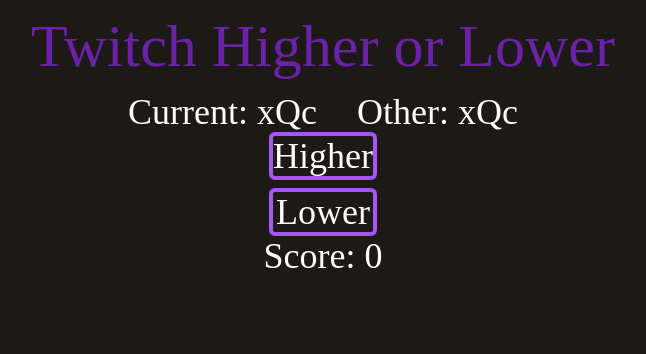
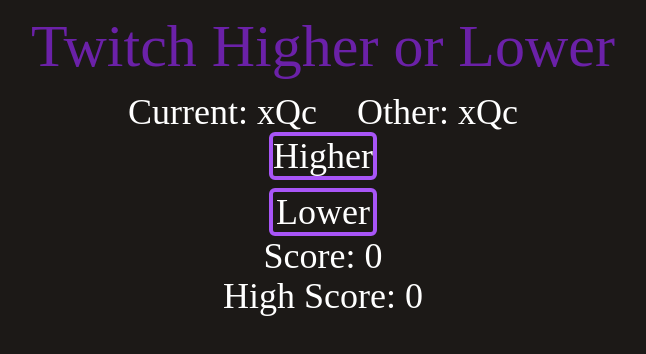
Before and after one commit to towel-cool/twitch-higher-or-lower, a React (Create React App) app: page /twitchGame in a window 1280 px wide. Shown: the top 354 px of the page, without its empty margins (317-963 px from the left). Built offline with nearby package versions, Linux system fonts and the light colour scheme.

Commit message:
Added a high score cookie

```diff
--- a/src/App.js
+++ b/src/App.js
@@ -2,7 +2,7 @@
 import { Route, Routes } from "react-router-dom";
 import Navbar from './components/navbar'
 import Home from "./pages/homePage";
-import GameScreen from "./pages/gameScreen";
+import GamePage from "./pages/gamePage";
 
 function App() {
   return (
@@ -10,7 +10,7 @@
       <Navbar />
       <Routes>
         <Route path="/" element={<Home />} />
-        <Route path="/twitchGame" element={<GameScreen />} />
+        <Route path="/twitchGame" element={<GamePage />} />
       </Routes>
     </Fragment>
       );
--- a/src/components/game.jsx
+++ b/src/components/game.jsx
@@ -18,12 +18,18 @@
     }
 
     componentDidMount() {
-        this.setState({current: this.getNewRandomStreamer()})
-        this.setState({other: this.getNewRandomStreamer()})
+        this.setState({current: this.getNewRandomStreamer()});
+        this.setState({other: this.getNewRandomStreamer()});
     }
 
     render() {
+        if (document.cookie.length === 0) {
+            document.cookie = "0";
+        }
         if (this.state.lose) {
+            if (this.state.score > Number(document.cookie)) {
+                document.cookie = this.state.score.toString();
+            }
             return <Lose finalScore={this.state.score} handlePlayAgainClick={this.handlePlayAgainClick} />
         }
         return (
@@ -46,6 +52,7 @@
                     >Lower</button>
                 </div>
                 <h3>Score: {this.state.score}</h3>
+                <h3>High Score: {document.cookie}</h3>
             </div>
         );
 
--- a/src/components/lose.jsx
+++ b/src/components/lose.jsx
@@ -8,6 +8,7 @@
                 <div className="flex flex-col items-center">
                     <h1>You Lost! OMG IMAGINE</h1>
                     <h1>Final Score: {this.props.finalScore}</h1>
+                    <h1>High Score: {document.cookie}</h1>
                 </div>
                 <div className="flex flex-col space-y-2">
                     <button
--- a/src/pages/gameScreen.js
+++ b/src/pages/gamePage.js
@@ -1,7 +1,7 @@
 import { Fragment } from 'react';
 import Game from '../components/game';
 
-function GameScreen() {
+function GamePage() {
   return (
     <Fragment>
       <Game />
@@ -9,4 +9,4 @@
   );
 }
 
-export default GameScreen;
+export default GamePage;
```
